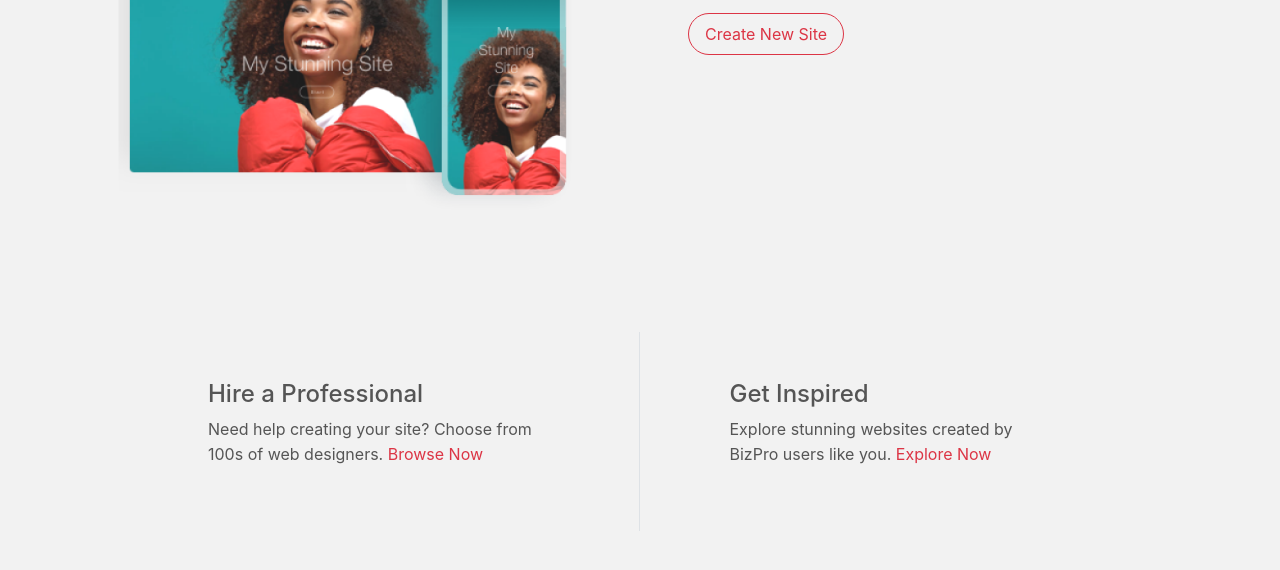
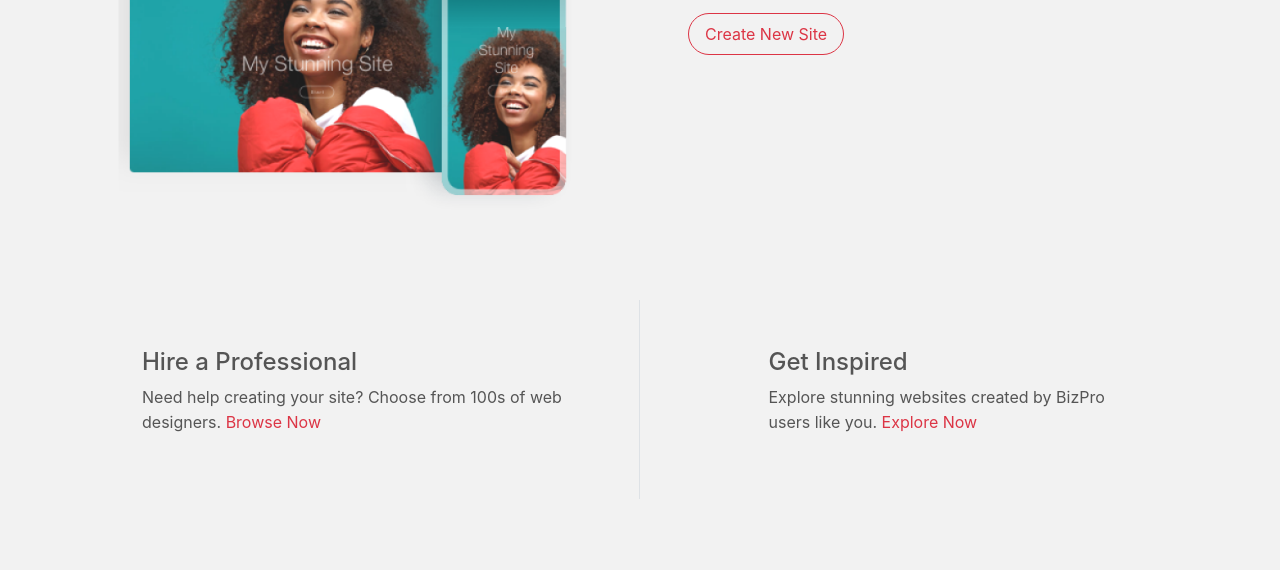
Before and after one commit to HadeerEsam/BizPro-website-builder, a plain HTML site: page mySites.html in a window 1280 px wide. Shown: the part 432-1002 px from the top of the page. After the commit the page ends 947 px from the top, so only its background shows below. Drawn offline with Linux system fonts and the light colour scheme; a script that the page names is missing.

Commit message:
changing padding of my-sites section

```diff
--- a/mySites.html
+++ b/mySites.html
@@ -100,18 +100,18 @@
 <!-- ************** MY SITES ***************** -->
 
     <section id="my-sites">
-      <div class="container py-5  px-5 w-75" >
+      <div class="container py-3   px-md-5 " >
         <div class="row">
-          <div class="col-md-6 border-right py-5 ">
-            <h4 class="pr-5 mr-2 ">Hire a Professional</h4>
-            <p  class="pr-5 mr-2 ">Need help creating your site? Choose from 100s of web designers.
+          <div class="col-md-6 border-right py-md-5 ">
+            <h4 class="px-4 mr-2 ">Hire a Professional</h4>
+            <p  class="px-4 mr-2 ">Need help creating your site? Choose from 100s of web designers.
               <a class="text-danger" href="professional.html">Browse Now</a>
             </p>
           </div>
 
           <div class="col-md-5 offset-md-1 py-5">
-            <h4 class=" ">Get Inspired</h4>
-            <p class="pr-4 ">Explore stunning websites created by BizPro users like you.
+            <h4 class=" px-4">Get Inspired</h4>
+            <p class="px-4">Explore stunning websites created by BizPro users like you.
               <a class="text-danger" href="websites.html"> Explore Now</a>
             </p>
           </div>
```
